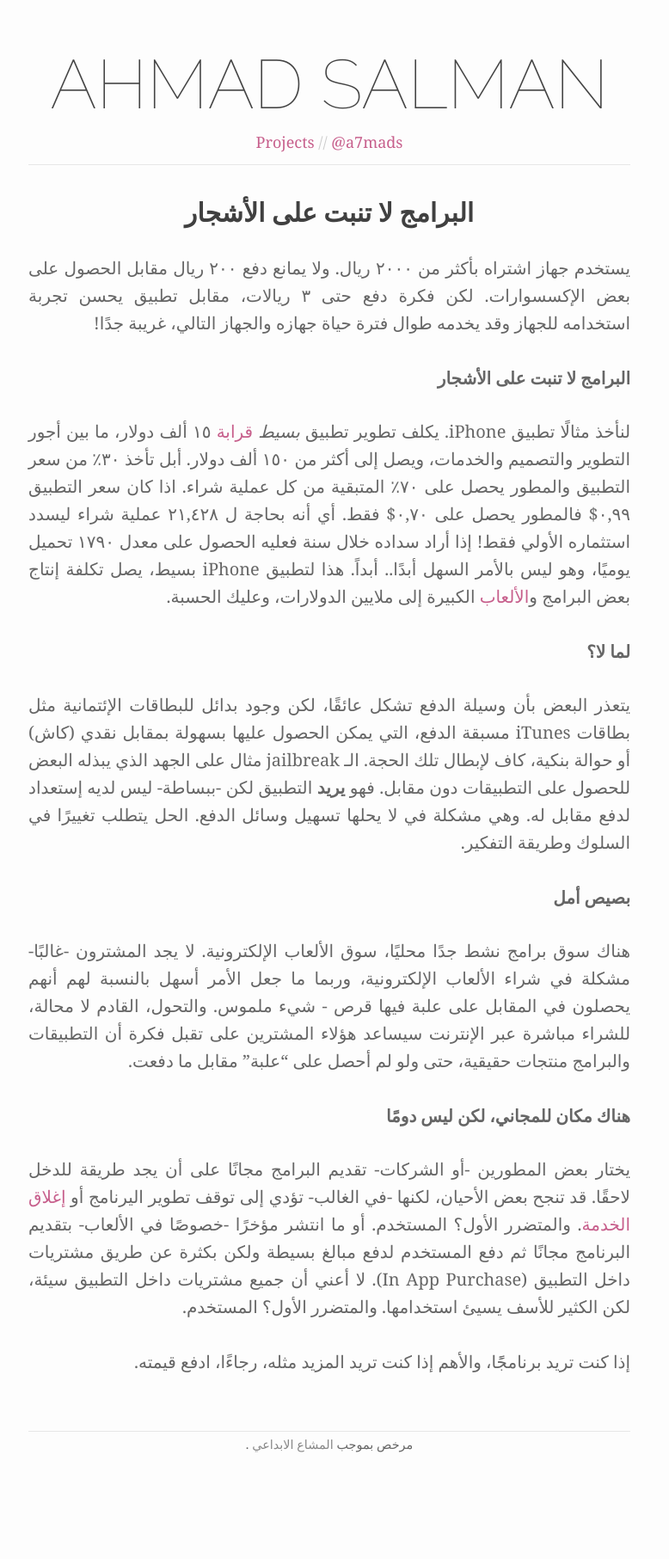
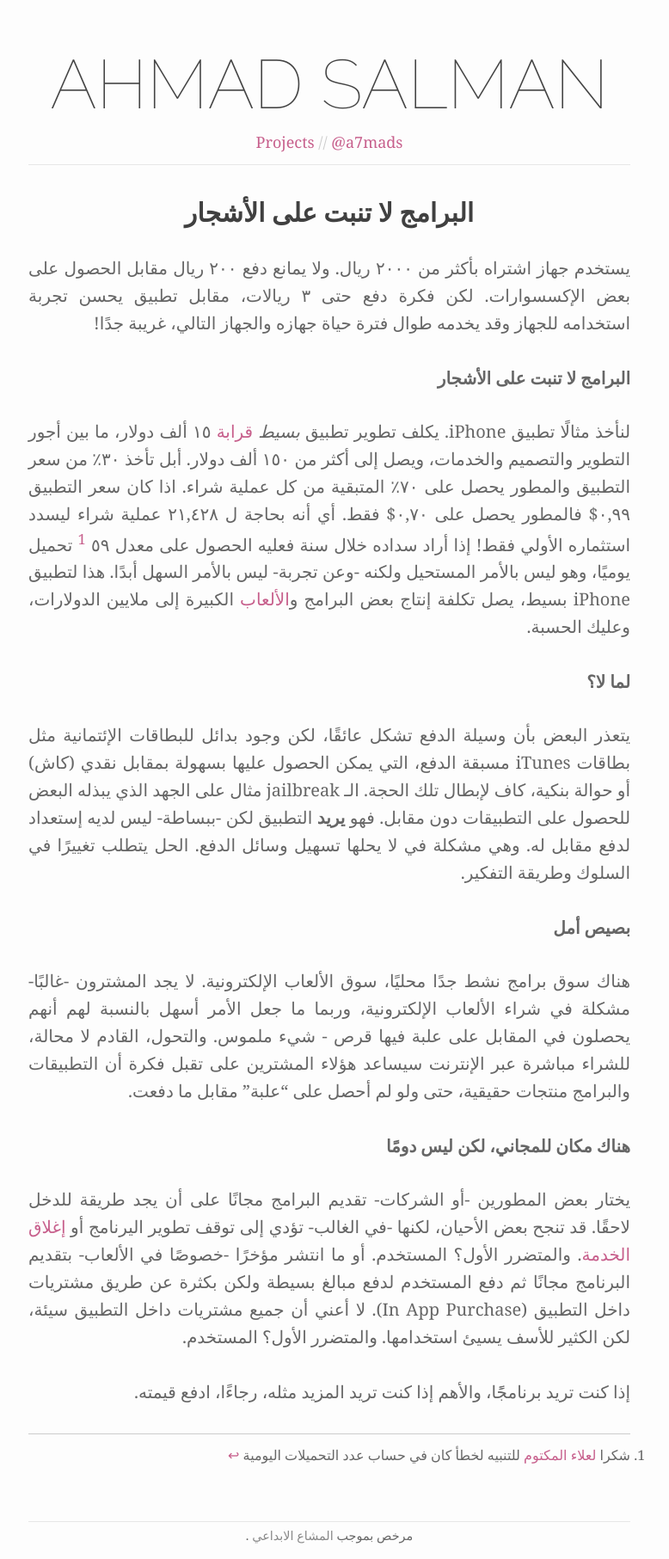
Before and after one commit to githubber/ahmads.github.com, a Jekyll site: the page built from _posts/2013-07-24-software-doesnt-grow-on-trees.md, in a window 1280 px wide. Shown: the whole page at 86% size, without its empty margins (257-1035 px from the left). Built offline with Jekyll 4.4.1, drawn with Linux system fonts in a browser that asks for light colours; some web fonts are replaced; Markdown is read by kramdown in place of the engine named in the settings; before the commit the page ends 1707 px from its top, so only the background shows below that.

Commit message:
calc updated

```diff
--- a/_config.yml
+++ b/_config.yml
@@ -1,5 +1,5 @@
 auto: true
-markdown: rdiscount
+markdown: kramdown
 pygments: true
 permalink: /:year/:month/:day/:title
 paginate: 5
--- a/_posts/2013-07-24-software-doesnt-grow-on-trees.md
+++ b/_posts/2013-07-24-software-doesnt-grow-on-trees.md
@@ -7,7 +7,7 @@ layout: post
 
 #### البرامج لا تنبت على الأشجار
 لنأخذ مثالًا تطبيق iPhone. يكلف تطوير تطبيق *بسيط* [قرابة][dev-cont]
- ١٥ ألف دولار، ما بين أجور التطوير والتصميم والخدمات، ويصل إلى أكثر من ١٥٠ ألف دولار. أبل تأخذ ٣٠٪ من سعر التطبيق والمطور يحصل على ٧٠٪ المتبقية من كل عملية شراء. اذا كان سعر التطبيق ٠,٩٩$ فالمطور يحصل على ٠,٧٠$ فقط. أي أنه بحاجة ل ٢١,٤٢٨ عملية شراء ليسدد استثماره الأولي فقط! إذا أراد سداده خلال سنة فعليه الحصول على معدل ١٧٩٠ تحميل يوميًا، وهو ليس بالأمر السهل أبدًا.. أبداً. هذا لتطبيق iPhone بسيط، يصل تكلفة إنتاج بعض البرامج و[الألعاب][games-cost] الكبيرة إلى  ملايين الدولارات، وعليك الحسبة.
+ ١٥ ألف دولار، ما بين أجور التطوير والتصميم والخدمات، ويصل إلى أكثر من ١٥٠ ألف دولار. أبل تأخذ ٣٠٪ من سعر التطبيق والمطور يحصل على ٧٠٪ المتبقية من كل عملية شراء. اذا كان سعر التطبيق ٠,٩٩$ فالمطور يحصل على ٠,٧٠$ فقط. أي أنه بحاجة ل ٢١,٤٢٨ عملية شراء ليسدد استثماره الأولي فقط! إذا أراد سداده خلال سنة فعليه الحصول على معدل ٥٩ [^calc-update] تحميل يوميًا، وهو ليس بالأمر المستحيل ولكنه -وعن تجربة- ليس بالأمر السهل أبدًا. هذا لتطبيق iPhone بسيط، يصل تكلفة إنتاج بعض البرامج و[الألعاب][games-cost] الكبيرة إلى  ملايين الدولارات، وعليك الحسبة.
 
 #### لما لا؟
 يتعذر البعض بأن وسيلة الدفع تشكل عائقًا، لكن وجود بدائل للبطاقات الإئتمانية مثل بطاقات iTunes مسبقة الدفع، التي يمكن الحصول عليها بسهولة بمقابل نقدي  (كاش) أو حوالة بنكية، كاف لإبطال تلك الحجة. الـ jailbreak مثال على الجهد الذي يبذله البعض للحصول على التطبيقات دون مقابل. فهو **يريد** التطبيق لكن -ببساطة- ليس لديه إستعداد لدفع مقابل له. وهي مشكلة في لا يحلها تسهيل وسائل الدفع. الحل يتطلب تغييرًا في السلوك وطريقة التفكير.
@@ -23,6 +23,8 @@ layout: post
 
 إذا كنت تريد برنامجًًا، والأهم إذا كنت تريد المزيد مثله، رجاءًا، ادفع قيمته.
 
+[^calc-update]: شكرا [لعلاء المكتوم](http://twitter.com/mctoom) للتنبيه لخطأ كان في حساب عدد التحميلات اليومية
+
 [dev-cont]: http://www.quora.com/How-much-does-it-cost-to-build-an-iPhone-app
 [reader]: http://reader.google.com
 [games-cost]: http://gamedev.stackexchange.com/questions/4518/how-much-does-it-cost-to-produce-a-major-video-game
--- a/css/screen.css
+++ b/css/screen.css
@@ -253,6 +253,12 @@ hr {
 	height: 100%;
 }
 
+.footnotes {
+	border-top: 1px #ccc solid;
+	font-size: 1rem;
+	padding-top: .7em;
+}
+
 @media screen and (max-width: 640px) {
 
 	body {
```
